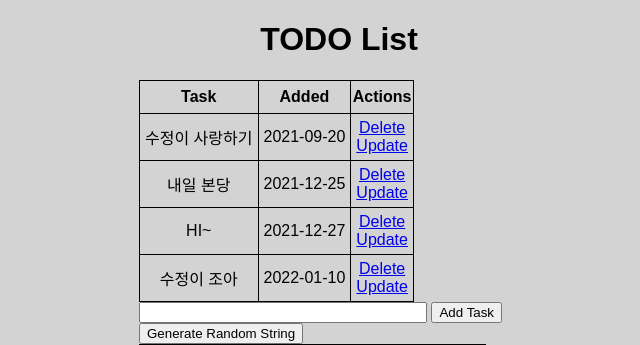
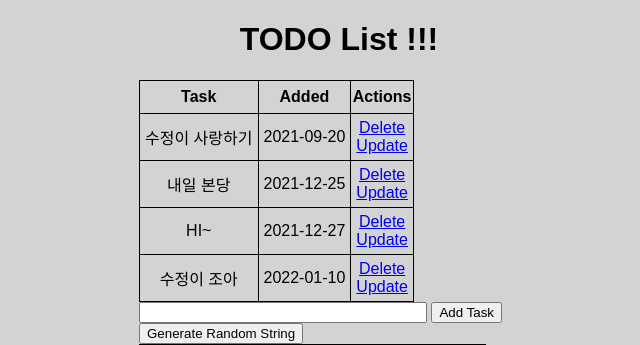
Before and after one commit to swkokr/flask_practice, a Flask app: page / in a window 1280 px wide. Shown: the top 345 px of the page, without its empty margins (301-941 px from the left). Run offline with Flask 2, Linux system fonts and the light colour scheme; data comes from the database, SQL or seed files in the repository.

Commit message:
volume done

```diff
--- a/templates/index.html
+++ b/templates/index.html
@@ -6,7 +6,7 @@
 
 {% block body %}
 <div class="content">
-    <h1 style="text-align: center">TODO List</h1>
+    <h1 style="text-align: center">TODO List !!!</h1>
     {% if tasks|length < 1 %}
     <h4 style="text-align: center"> There are no tasks. Create on below!</h4>
     {% else %}
```
